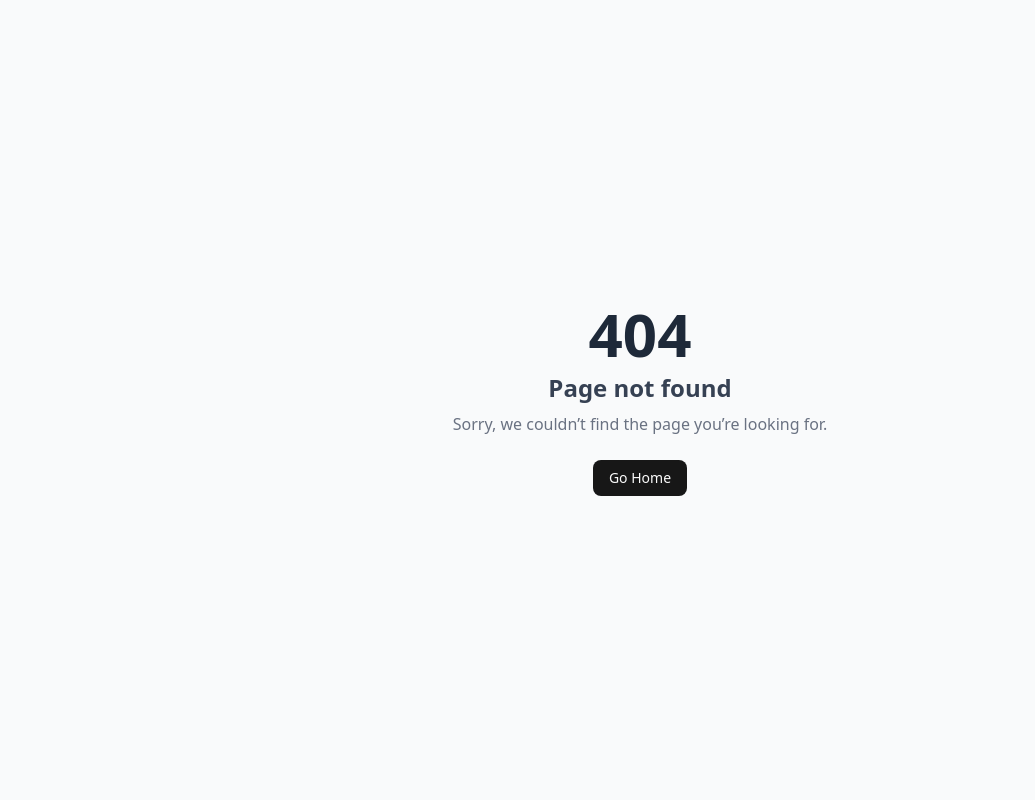
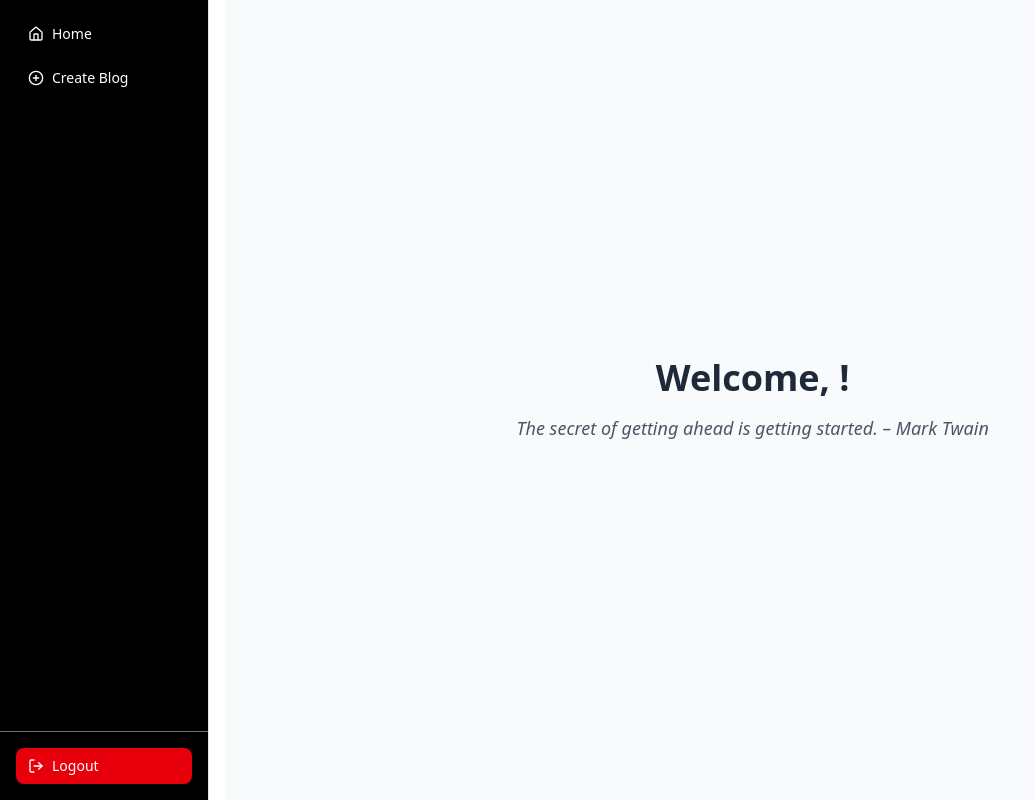
Before and after one commit to Ayub40/next-blog-ui, a Next.js app: page /dashboard in a window 1280 px wide. Before the commit this address had no page. Shown: the whole page, without its empty margins (0-1035 px from the left). Built offline with nearby package versions, Linux system fonts and the light colour scheme; no server answers.

Commit message:
src → app → (dashboard) → dashboard → page.tsx

```diff
--- /dev/null
+++ b/src/app/(dashboard)/dashboard/page.tsx
@@ -0,0 +1,20 @@
+import { getUserSession } from "@/helpers/getUserSession";
+
+export default async function DashboardHome() {
+  const quote = "The secret of getting ahead is getting started. – Mark Twain";
+
+  const session = await getUserSession();
+  console.log(session);
+
+  return (
+    <div className="min-h-screen flex flex-col justify-center items-center bg-gray-50 p-6 w-full">
+      <h1 className="text-4xl font-bold text-gray-800 mb-4">
+        Welcome, {session?.user?.name}!
+      </h1>
+      <p className="text-lg text-gray-600 italic text-center">
+        {session?.user?.email}
+      </p>
+      <p className="text-lg text-gray-600 italic text-center">{quote}</p>
+    </div>
+  );
+}
```
Also changed, not shown: src/app/api/auth/[...nextauth]/route.ts (renamed from src/app/api/[...nextauth]/route.ts).
